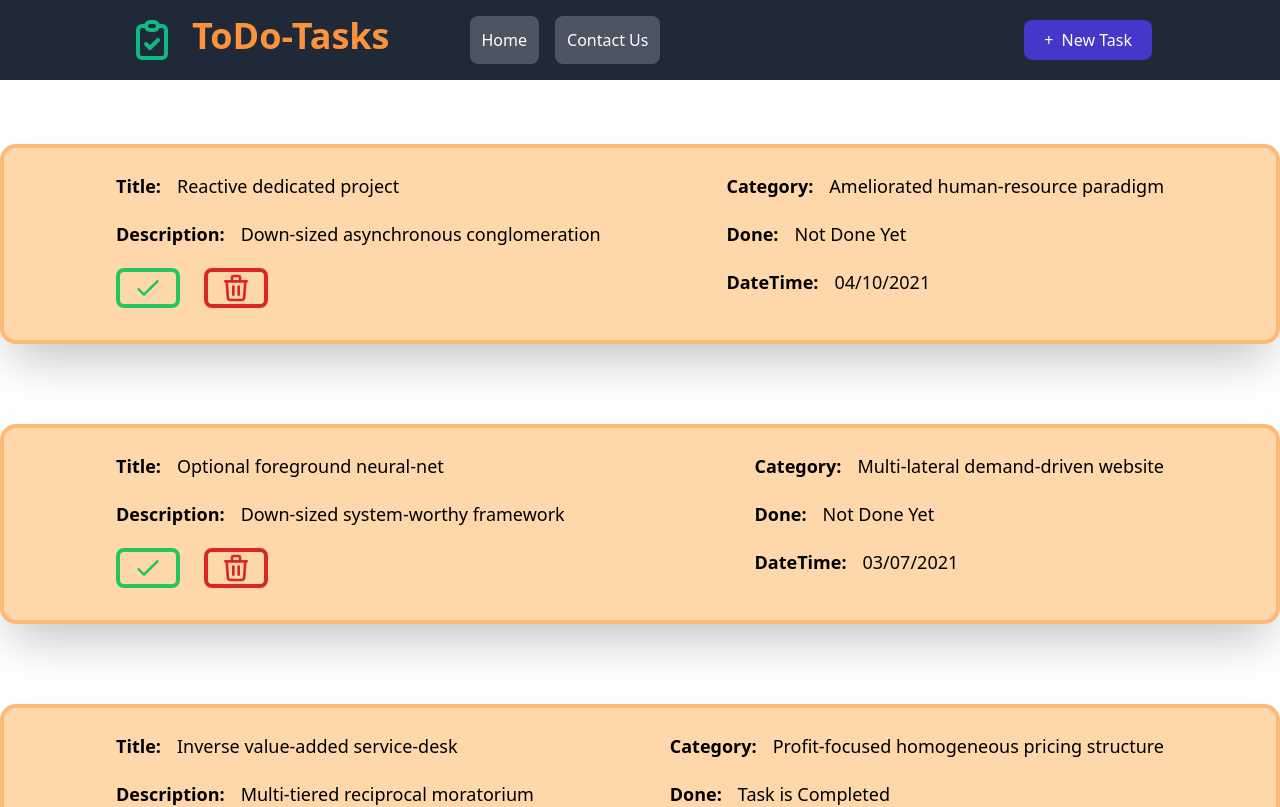
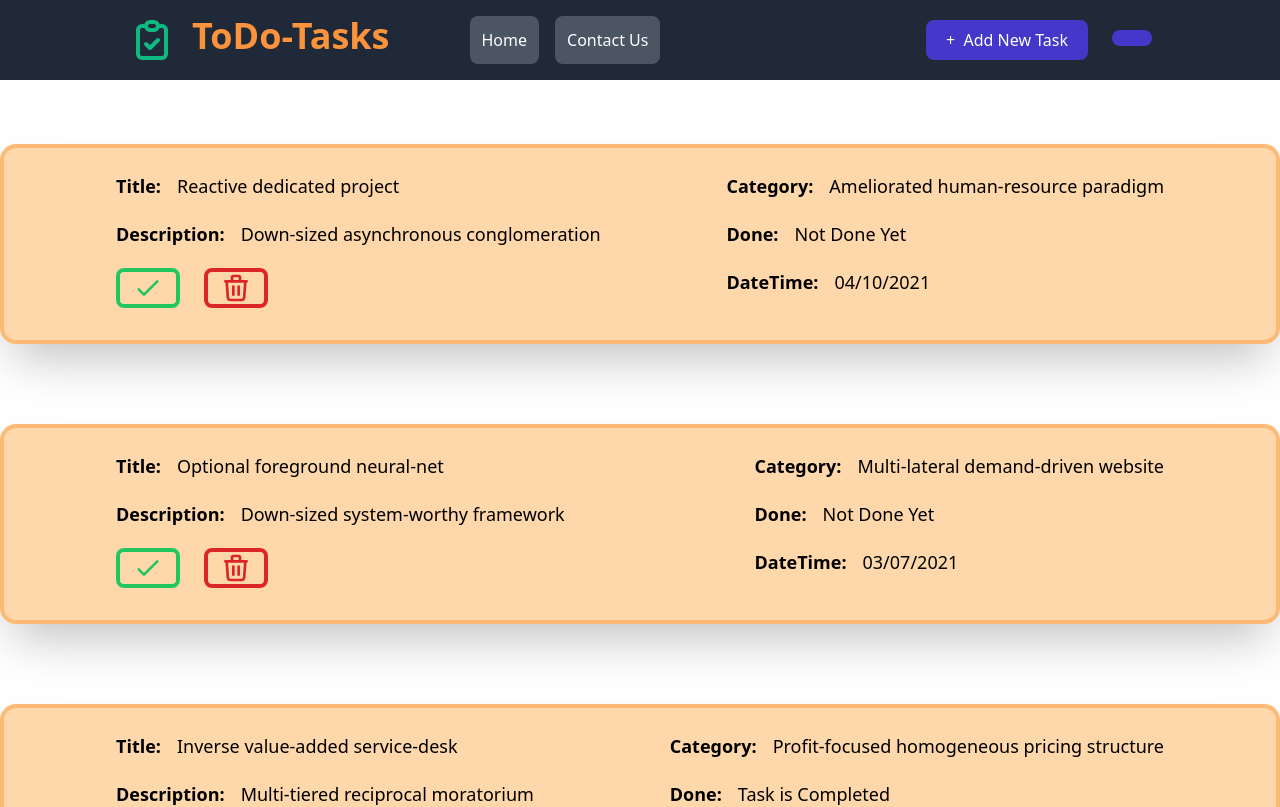
Before and after one commit to Kavish11402/React_Todo_Application, a React (Create React App) app: page / in a window 1280 px wide. Shown: the top 807 px of the page. Built offline with nearby package versions, Linux system fonts and the light colour scheme.

Commit message:
Dark mode init

```diff
--- a/src/App.js
+++ b/src/App.js
@@ -1,4 +1,4 @@
-import Header from "./Components/Header";
+import NavBar from "./Components/Navigation Bar/Nav Bar";
 import Todolist from "./Components/Todolist";
 export default function App() {
 
@@ -87,7 +87,7 @@ export default function App() {
         ]
     return (
         <div>
-            <Header/>
+            <NavBar/>
             <div className="mt-36"> <Todolist todos={todos} /> </div>
         </div>
 
--- /dev/null
+++ b/src/Components/Navigation Bar/Day Night Mode/DayNight.js
@@ -0,0 +1,29 @@
+export default function DayNight()
+{
+    let flag = 1;
+    let d;
+  return(
+    <div>
+        <button className={"text-md bg-indigo-700 px-5 py-2 rounded-lg transition ease-in-out hover:bg-indigo-500 ml-6"} onClick={()=>{
+            if (flag===1)
+            {
+                d = <svg xmlns="http://www.w3.org/2000/svg" className="h-5 w-5" viewBox="0 0 20 20" fill="currentColor">
+                    <path fill-rule="evenodd"
+                          d="M10 2a1 1 0 011 1v1a1 1 0 11-2 0V3a1 1 0 011-1zm4 8a4 4 0 11-8 0 4 4 0 018 0zm-.464 4.95l.707.707a1 1 0 001.414-1.414l-.707-.707a1 1 0 00-1.414 1.414zm2.12-10.607a1 1 0 010 1.414l-.706.707a1 1 0 11-1.414-1.414l.707-.707a1 1 0 011.414 0zM17 11a1 1 0 100-2h-1a1 1 0 100 2h1zm-7 4a1 1 0 011 1v1a1 1 0 11-2 0v-1a1 1 0 011-1zM5.05 6.464A1 1 0 106.465 5.05l-.708-.707a1 1 0 00-1.414 1.414l.707.707zm1.414 8.486l-.707.707a1 1 0 01-1.414-1.414l.707-.707a1 1 0 011.414 1.414zM4 11a1 1 0 100-2H3a1 1 0 000 2h1z"
+                          clip-rule="evenodd"/>
+                </svg>
+                flag=0;
+            }
+            else
+            {
+                d= <svg xmlns="http://www.w3.org/2000/svg" className="h-5 w-5" viewBox="0 0 20 20" fill="currentColor">
+                    <path d="M17.293 13.293A8 8 0 016.707 2.707a8.001 8.001 0 1010.586 10.586z"/>
+                </svg>
+                flag=1;
+            }
+        }}>
+            <div>{d}</div>
+        </button>
+    </div>
+  );
+}
--- /dev/null
+++ b/src/Components/Navigation Bar/Nav Bar.js
@@ -0,0 +1,33 @@
+import DayNight from "./Day Night Mode/DayNight";
+
+export default function NavBar()
+{
+  return(
+    <div>
+      <nav className={"fixed top-0 left-0 right-0 h-20 flex justify-between px-32 text-white mx-auto bg-gray-800 items-center"}>
+        <div className={"flex"}>
+            <svg
+                xmlns="http://www.w3.org/2000/svg"
+                className="h-12 w-12 text-emerald-500"
+                fill="none"
+                viewBox="0 0 24 24"
+                stroke="currentColor"
+                stroke-width="2">
+                <path
+                    stroke-linecap="round"
+                    stroke-linejoin="round"
+                    d="M9 5H7a2 2 0 00-2 2v12a2 2 0 002 2h10a2 2 0 002-2V7a2 2 0 00-2-2h-2M9 5a2 2 0 002 2h2a2 2 0 002-2M9 5a2 2 0 012-2h2a2 2 0 012 2m-6 9l2 2 4-4"
+                />
+            </svg>
+            <h1 className={"font-bold text-4xl text-orange-400 px-4 pr-20"} >ToDo-Tasks</h1>
+            <button className={"text-md bg-gray-600 rounded-lg px-3 mr-2 transition ease-in-out hover:bg-gray-500"}>Home</button>
+            <button className={"text-md bg-gray-600 rounded-lg px-3 mx-2 transition ease-in-out hover:bg-gray-500"}>Contact Us</button>
+        </div>
+        <div className="flex">
+            <button className={"text-md bg-indigo-700 px-5 py-2 rounded-lg transition ease-in-out hover:bg-indigo-500"} >+&nbsp;&nbsp;Add New Task</button>
+            <DayNight/>
+        </div>
+      </nav>
+    </div>
+  );
+}
```
